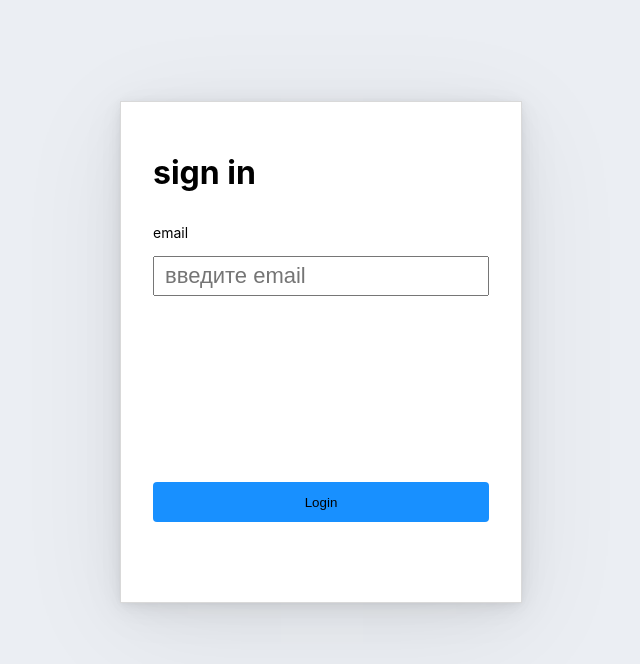
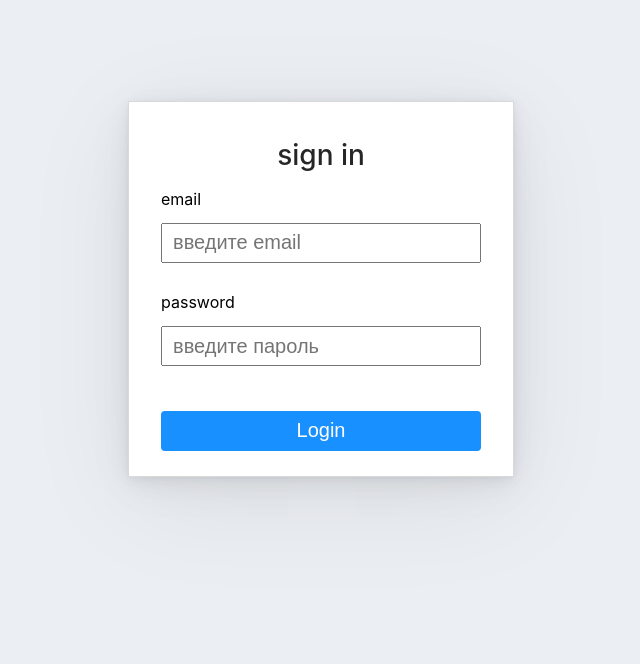
Before and after one commit to WhiteDazzle/sign-in-example, a React (Create React App) app: page / in a window 1280 px wide. Shown: the top 664 px of the page, without its empty margins (319-959 px from the left). Built offline with nearby package versions, Linux system fonts and the light colour scheme.

Commit message:
add validation

```diff
--- a/src/components/app/App.tsx
+++ b/src/components/app/App.tsx
@@ -5,7 +5,7 @@ import styles from './app.module.scss';
 function App() {
   return (
     <div className={styles.app}>
-      <div className={styles['app__signIn-form-wrapper']}>
+      <div className={styles['signIn-form-wrapper']}>
           <SignInForm/>
       </div>
     </div>
--- a/src/components/app/app.module.scss
+++ b/src/components/app/app.module.scss
@@ -5,16 +5,21 @@
   background-color: #ebeef3;
 }
 
-.app__signIn-form-wrapper {
+.signIn-form-wrapper {
   margin: 100px auto auto auto;
-  width: 400px;
-  height: 500px;
+  width: 384px;
+  height: 374px;
   background-color: white;
   border: 1px solid #d9d9d9;
-  box-shadow: 0px 22px 106px rgba(0, 0, 0, 0.07),
-    0px 9.19107px 44.2843px rgba(0, 0, 0, 0.0503198),
-    0px 4.91399px 23.6765px rgba(0, 0, 0, 0.0417275),
-    0px 2.75474px 13.2728px rgba(0, 0, 0, 0.035),
-    0px 1.46302px 7.04911px rgba(0, 0, 0, 0.0282725),
-    0px 0.608796px 2.93329px rgba(0, 0, 0, 0.0196802);
+  box-shadow: 0 22px 106px rgba(0, 0, 0, 0.07),
+    0 9.19107px 44.2843px rgba(0, 0, 0, 0.0503198),
+    0 4.91399px 23.6765px rgba(0, 0, 0, 0.0417275),
+    0 2.75474px 13.2728px rgba(0, 0, 0, 0.035),
+    0 1.46302px 7.04911px rgba(0, 0, 0, 0.0282725),
+    0 0.608796px 2.93329px rgba(0, 0, 0, 0.0196802);
+  @media (max-width: 420px) {
+    margin-top: 0;
+    width: 100%;
+    height: 100%;
+  }
 }
--- a/src/components/blocks/form-input.module.scss
+++ b/src/components/blocks/form-input.module.scss
@@ -5,7 +5,7 @@
 .title {
   font-style: normal;
   font-weight: 400;
-  font-size: 14px;
+  font-size: 16px;
   line-height: 22px;
 }
 
@@ -14,5 +14,15 @@
   padding-left: 10px;
   width: 100%;
   height: 40px;
-  font-size: 22px;
+  font-size: 20px;
+  //&:invalid {
+  //  border: 2px solid red;
+  //}
 }
+
+.error-message {
+  color: red;
+  &--hidden {
+    appearance: none;
+  }
+}
--- a/src/components/blocks/form-input.tsx
+++ b/src/components/blocks/form-input.tsx
@@ -1,9 +1,26 @@
 import styles from './form-input.module.scss'
+import {useState} from "react";
 
-const FormInput = () => {
+type props = {
+    type: string;
+    title: string;
+    placeholder: string;
+    name: string;
+    value: string;
+    changeValue: (value: string) => void;
+    validationCheck: (value:string) => string
+}
+
+const FormInput = (props:props) => {
+    const [validationMessage, setValidateMessage] = useState('')
+    const {type, title, placeholder, name, value, changeValue, validationCheck} = props;
     return <label className={styles.label}>
-        <h2 className={styles.title}> email </h2>
-        <input type='email' placeholder='введите email' className={styles.input}/>
+        <h2 className={styles.title}> {title} </h2>
+        <input value={value} name={name} type={type} placeholder={placeholder} required className={styles.input}
+               onChange={(e)=> {changeValue(e.target.value)
+                   setValidateMessage('')}}
+               onBlur={()=> setValidateMessage(validationCheck(value))}/>
+        {validationMessage && <div className={styles['error-message']}>{validationMessage}</div>}
     </label>
 }
 
--- a/src/components/layouts/signIn-form/signIn-form.module.scss
+++ b/src/components/layouts/signIn-form/signIn-form.module.scss
@@ -1,8 +1,9 @@
 .signIn-form {
-  padding: 30px 32px 20px 32px;
+  box-sizing: border-box;
+  padding: 20px 32px 20px 32px;
 }
 
-title {
+.title {
   text-align: center;
   font-style: normal;
   font-weight: 500;
@@ -12,14 +13,16 @@ title {
 }
 
 .input-wrapper {
-  margin-top: 30px;
-  height: 100px;
+  margin-top: 10px;
+  height: 90px;
  }
 
 .input-submit {
   width: 100%;
   height: 40px;
   margin-top: 30px;
+  font-size: 20px;
+  color: white;
   background: #1890FF;
   border-radius: 4px;
   border: none;
--- a/src/components/layouts/signIn-form/signIn-form.tsx
+++ b/src/components/layouts/signIn-form/signIn-form.tsx
@@ -1,15 +1,40 @@
-import styles from './signIn-form.module.scss'
+import { useState } from "react";
+
+import styles from "./signIn-form.module.scss";
 import FormInput from "../../blocks/form-input";
+import {emailValidation, passwordValidation} from "../../../helpers/input-validation";
 
 const SignInForm = () => {
-    return <form className={styles['signIn-form']}>
-        <h1 className={styles.title}> sign in</h1>
-        <div className={styles['input-wrapper']}>
-            <FormInput/>
-        </div>
-        <div className={styles['input-wrapper']}></div>
-        <input type='submit' value='Login' className={styles['input-submit']}/>
+  const [emailValue, setEmailValue] = useState("");
+  const [passwordValue, setPasswordValue] = useState("");
+  return (
+    <form className={styles["signIn-form"]}>
+      <h1 className={styles.title}> sign in</h1>
+      <div className={styles["input-wrapper"]}>
+        <FormInput
+          value={emailValue}
+          changeValue={setEmailValue}
+          name="email"
+          type="email"
+          title="email"
+          placeholder="введите email"
+          validationCheck={emailValidation}
+        />
+      </div>
+      <div className={styles["input-wrapper"]}>
+        <FormInput
+          value={passwordValue}
+          changeValue={setPasswordValue}
+          name="password"
+          type="password"
+          title="password"
+          placeholder="введите пароль"
+          validationCheck={passwordValidation}
+        />
+      </div>
+      <input type="submit" value="Login" className={styles["input-submit"]} />
     </form>
-}
+  );
+};
 
-export default SignInForm
+export default SignInForm;
--- /dev/null
+++ b/src/helpers/input-validation.ts
@@ -0,0 +1,13 @@
+export const emailValidation = (value:string) => {
+    if(!value.toLowerCase()
+        .match(
+            /^(([^<>()[\]\\.,;:\s@"]+(\.[^<>()[\]\\.,;:\s@"]+)*)|(".+"))@((\[[0-9]{1,3}\.[0-9]{1,3}\.[0-9]{1,3}\.[0-9]{1,3}\])|(([a-zA-Z\-0-9]+\.)+[a-zA-Z]{2,}))$/
+        )) return 'несуществующий email'
+    return ''
+}
+
+export const passwordValidation = (value:string) => {
+    if (value.length < 6) return 'пароль должен содержать не меньше 6 символов'
+    if (value.length > 40) return 'пароль должен содержать не боее 40 символов'
+    return ''
+}
```
